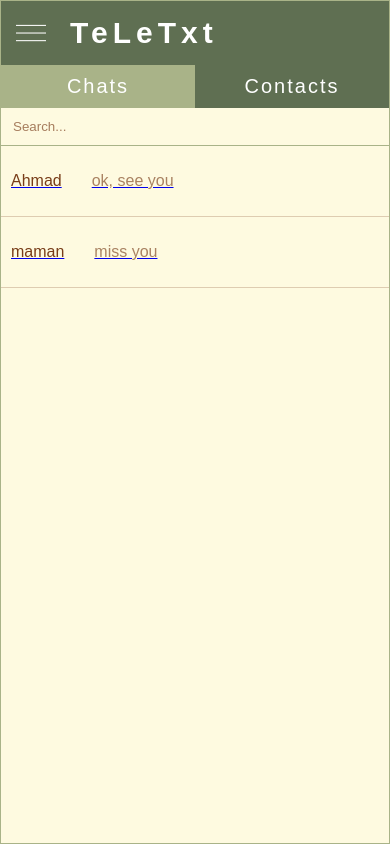
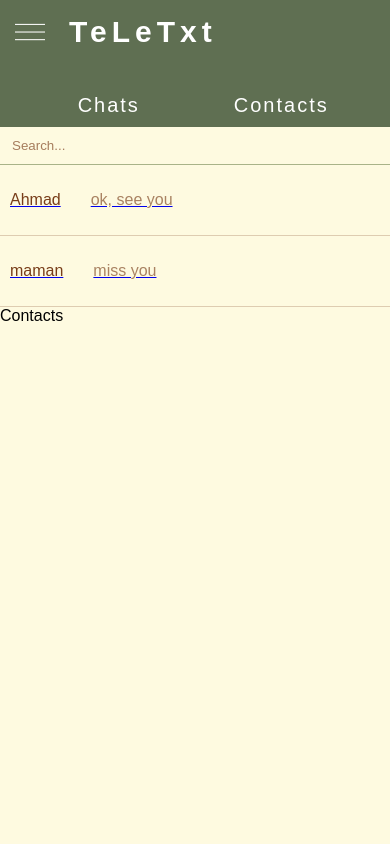
Before and after one commit to marzie-nd/teletxt, a React (Create React App) app: page /home in a window 390 px wide. Built offline with nearby package versions, Linux system fonts and the light colour scheme.

Commit message:
fixied mobile view in desktop view

```diff
--- a/src/App.js
+++ b/src/App.js
@@ -1,26 +1,26 @@
 import React from "react";
 import { Link } from "react-router-dom";
-import Img from './img/logo.png';
+import Img from "./img/logo.png";
 
 import "./styles.scss";
 
 const App = () => {
   return (
     <div className="App">
+      <div className="container">
         <div className="logo">TeLeTxt</div>
         <img src={Img} width="200px" alt="logo" />
-
         <p>
           Exercitation qui in nisi ullamco ullamco ad esse fugiat pariatur ex ex
-        ex. Laboris aliquip est reprehenderit reprehenderit quis aliquip id enim
-        labore.
-        Laboris aliquip est reprehenderit reprehenderit quis aliquip id enim
-        labore.
+          ex. Laboris aliquip est reprehenderit reprehenderit quis aliquip id
+          enim labore. Laboris aliquip est reprehenderit reprehenderit quis
+          aliquip id enim labore.
         </p>
         <Link to="/signup">
           <button>Start Messaging</button>
         </Link>
       </div>
+    </div>
   );
 };
 
--- /dev/null
+++ b/src/components/Contacts.jsx
@@ -0,0 +1,10 @@
+
+const Contacts = () => {
+  return (
+    <div className="contacts">
+      Contacts
+    </div>
+  )
+}
+
+export default Contacts;
--- a/src/components/Navbar.jsx
+++ b/src/components/Navbar.jsx
@@ -1,4 +1,5 @@
-import Menu from '../img/menu.png';
+import { NavLink } from "react-router-dom";
+import Menu from "../img/menu.png";
 
 const Navbar = () => {
   return (
@@ -7,12 +8,16 @@ const Navbar = () => {
         <img src={Menu} alt="Menu" width="30vw" />
         <div className="logo">TeLeTxt</div>
       </div>
-      <nav className='navItems'>
-        <span style={{backgroundColor: "#A9B388"}}>Chats</span>
-        <span>Contacts</span>
-      </nav>
+      <ul className="navItems">
+        <li>
+          <NavLink to='/chats'>Chats</NavLink>
+        </li>
+        <li>
+          <NavLink to='/contacts'>Contacts</NavLink>
+        </li>
+      </ul>
     </div>
-  )
-}
+  );
+};
 
-export default Navbar
+export default Navbar;
--- a/src/components/Sidebar.jsx
+++ b/src/components/Sidebar.jsx
@@ -1,6 +1,7 @@
 import Navbar from './Navbar';
 import Search from './Search';
 import Chats from './Chats';
+import Contacts from './Contacts';
 
 const Sidebar = () => {
   return (
@@ -8,6 +9,7 @@ const Sidebar = () => {
       <Navbar />
       <Search />
       <Chats />
+      <Contacts />
     </div>
   )
 }
--- a/src/pages/Home.jsx
+++ b/src/pages/Home.jsx
@@ -1,22 +1,11 @@
-import { useState } from "react";
+import Sidebar from "../components/Sidebar";
 import "../styles.scss";
-import Users from "../components/Users";
-import Chat from "../components/Chat";
-import Sidebar from "../components/Sidebar";
 
 const Home = () => {
-  const [isChatOpen, setIsChatOpen] = useState(false);
-
-  const handleChatToggle = () => {
-    setIsChatOpen(!isChatOpen);
-  };
-
   return (
     <div className="home">
       <div className="wrapper">
         <Sidebar />
-          <Chat onChatToggle={handleChatToggle} />
-          {/* {isChatOpen && <Chat />} */}
       </div>
     </div>
   );
--- a/src/pages/Signin.jsx
+++ b/src/pages/Signin.jsx
@@ -1,5 +1,5 @@
 import { Link } from "react-router-dom";
-import '../styles.scss';
+import "../styles.scss";
 
 const Signin = () => {
   return (
@@ -7,19 +7,19 @@ const Signin = () => {
       <div className="container">
         <div className="logo">TeLeTxt</div>
         <div className="title">Sign In</div>
-
+        <form>
           <input type="text" placeholder="Username" />
           <input type="password" placeholder="Password" />
           <Link to="/home">
-          <button>Sign in</button>
+            <button>SIGN IN</button>
           </Link>
           <Link to="/frgpass" underline="hover" className="lnk">
             {"Forgot password?"}
           </Link>
-
           <Link to="/signup" underline="hover" className="lnk">
             {"Don't have an account? Sign up"}
           </Link>
+        </form>
       </div>
     </div>
   );
--- a/src/pages/Signup.jsx
+++ b/src/pages/Signup.jsx
@@ -8,7 +8,7 @@ const Signup = () => {
       <div className="container">
         <div className="logo">TeLeTxt</div>
         <div className="title">Sign Up</div>
-
+        <form>
           <input type="text" placeholder="Username" />
           <input type="password" placeholder="Password" />
           <input type="tepasswordxt" placeholder="Confirm Password" />
@@ -20,6 +20,7 @@ const Signup = () => {
         <Link to="/signin" underline="hover">
           {"Already have an account? Sign in"}
         </Link>
+        </form>
       </div>
     </div>
   );
--- a/src/styles.scss
+++ b/src/styles.scss
@@ -1,46 +1,40 @@
-@mixin mobile {
-  @media screen and (max-width: 480px) {
-    @content;
+@media only screen and (max-width: 480px) {
+  .container {
+    max-width: 100%;
   }
 }
-
-@mixin tablet {
-  @media screen and (max-width: 768px) {
-    @content;
-  }
-}
-
-@mixin laptop {
-  @media screen and (max-width: 1200px) {
-    @content;
-  }
-}
-
 .App {
   height: 100vh;
-  background-color: #fefae0;
+  width: 100vw;
   display: flex;
   flex-direction: column;
   align-items: center;
-  padding: 5vw;
-  gap: 5vh;
+
+  .container {
+    height: 100%;
+    width: 100%;
+    max-width: 512px;
+    display: flex;
+    flex-direction: column;
+    align-items: center;
+    gap: 4rem;
+    background-color: #fefae0;
+    padding: 3rem 1rem;
+    box-shadow: 0.3em 0.3em 2em rgb(155 155 155 / 60%);
 
     .logo {
       font-size: 40px;
       color: #5f6f52;
       font-weight: bold;
     }
-
     img {
       border-radius: 50%;
     }
-
     p {
       text-align: center;
       font-size: 18px;
       max-width: 500px;
     }
-
     button {
       background-color: #c4661f;
       color: white;
@@ -50,17 +44,25 @@
       border-radius: 8px;
     }
   }
+}
 .signup {
-  background-color: #fefae0;
   height: 100vh;
-  padding: 10px;
-
-  .container {
+  width: 100vw;
   display: flex;
   flex-direction: column;
   align-items: center;
-    gap: 25px;
-    margin-top: 40px;
+
+  .container {
+    height: 100%;
+    width: 100%;
+    max-width: 512px;
+    display: flex;
+    flex-direction: column;
+    align-items: center;
+    background-color: #fefae0;
+    box-shadow: 0.3em 0.3em 2em rgb(155 155 155 / 60%);
+    padding-top: 3em;
+    gap: 1em;
 
     .logo {
       font-size: 40px;
@@ -70,8 +72,17 @@
     }
 
     .title {
-      font-size: 30px;
+      font-size: 1.5em;
+      color: #5f6f52;
+      padding-bottom: 1em;
     }
+
+    form {
+      display: flex;
+      flex-direction: column;
+      align-items: center;
+      justify-items: center;
+      gap: 1.5rem;
 
       input {
         width: 300px;
@@ -95,18 +106,25 @@
       }
     }
   }
-
+}
 .signin {
-  background-color: #fefae0;
   height: 100vh;
-  padding: 10px;
-
-  .container {
+  width: 100vw;
   display: flex;
   flex-direction: column;
   align-items: center;
-    gap: 25px;
-    margin-top: 40px;
+
+  .container {
+    height: 100%;
+    width: 100%;
+    max-width: 512px;
+    display: flex;
+    flex-direction: column;
+    align-items: center;
+    background-color: #fefae0;
+    box-shadow: 0.3em 0.3em 2em rgb(155 155 155 / 60%);
+    padding-top: 3em;
+    gap: 1em;
 
     .logo {
       font-size: 40px;
@@ -116,8 +134,17 @@
     }
 
     .title {
-      font-size: 30px;
+      font-size: 1.5em;
+      color: #5f6f52;
+      padding-bottom: 1em;
     }
+
+    form {
+      display: flex;
+      flex-direction: column;
+      align-items: center;
+      justify-items: center;
+      gap: 1.5rem;
 
       input {
         width: 300px;
@@ -141,29 +168,26 @@
       }
     }
   }
-
+}
 .home {
   height: 100vh;
+  width: 100vw;
   display: flex;
+  flex-direction: column;
   align-items: center;
-  justify-content: center;
 
   .wrapper {
+    height: 100%;
+    width: 100%;
+    max-width: 512px;
+    display: flex;
+    flex-direction: column;
+    align-items: center;
     background-color: #fefae0;
-    height: 80%;
-    width: 65%;
-    display: flex;
-    overflow: hidden;
-    border-radius: 10px;
-    @include mobile {
-      height: 100vh;
-      width: 100vw;
-      border-radius: 0;
-    }
+    box-shadow: 0.3em 0.3em 2em rgb(155 155 155 / 60%);
 
     .sidebar {
-      flex: 1;
-      border: 1px solid #a9b388;
+      width: 100%;
 
       .navbar {
         background-color: #5f6f52;
@@ -187,17 +211,29 @@
         }
 
         .navItems {
+          font-size: 20px;
+          padding: 0;
+          display: flex;
+          justify-content: center;
+          margin-bottom: 0;
+          gap: 1rem;
+
+          li {
+            width: 35%;
+            text-align: center;
+            letter-spacing: 2px;
+            list-style-type: none;
+            padding: 10px;
+
+            &:hover,
+            &:active {
+              background-color: #a9b388;
+            }
+
+            a {
               color: white;
-          font-size: 20px;
-          display: flex;
-          justify-content: space-between;
-          align-items: center;
-
-          span {
-            width: 50%;
-            text-align: center;
-            padding: 10px;
-            letter-spacing: 2px;
+              text-decoration: none;
+            }
           }
         }
       }
@@ -261,9 +297,6 @@
     .chat {
       flex: 2;
       border: 1px solid #5f6f52;
-      @include mobile {
-        display: none;
-      }
 
       .chatInfo {
         height: 50px;
```
Also changed, not shown: src/components/Conversation.jsx (deleted, +0 -10 lines). Lines whose indentation alone changed are shown as unchanged.
